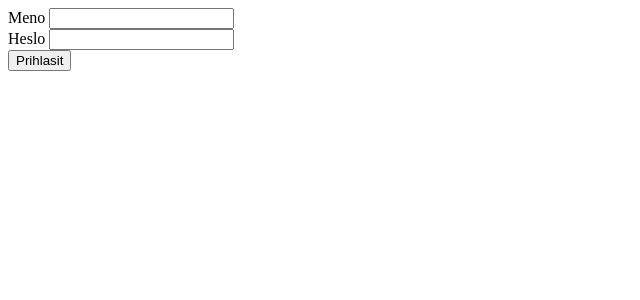
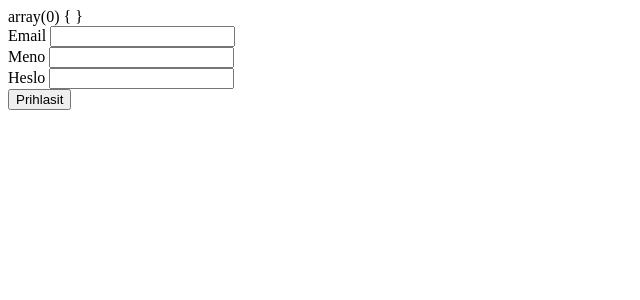
Before and after one commit to xmlynek/php-mysql-demo, a PHP site: page / in a window 1280 px wide. Shown: the top 300 px of the page, without its empty margins (0-640 px from the left). Run offline with PHP 8.4, Linux system fonts and the light colour scheme.

Commit message:
generovani form controlu pomocou php

```diff
--- a/index.php
+++ b/index.php
@@ -3,20 +3,19 @@ ini_set('display_errors', 1);
 ini_set('display_startup_errors', 1);
 error_reporting(E_ALL);
 
-if(isset($_POST['username']) && isset($_POST['password'])) {
+if (isset($_POST['username']) && isset($_POST['password'])) {
     $username = $_POST['username'];
     $password = $_POST['password'];
     echo $username . "  " . $password;
 }
 
-if(isset($_GET['id'])) {
+if (isset($_GET['id'])) {
     echo $_GET['id'];
 }
 
 // var_dump($_SERVER);
 // var_dump($_GET);
-// var_dump($_POST);
-
+var_dump($_POST);
 
 ?>
 
@@ -33,6 +32,12 @@ if(isset($_GET['id'])) {
 <body>
 
     <form action="index.php" method="POST">
+        <?php
+            echo  "<div>
+            <label for='email'>Email</label>
+            <input type='email' id='email' name='email'>
+            </div>";
+        ?>
         <div>
             <label for="username">Meno</label>
             <input type="text" id="username" name="username">
```
